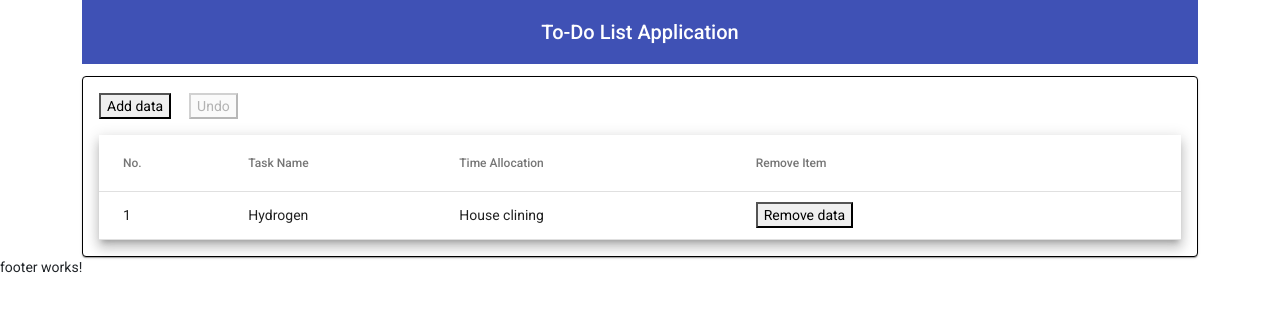
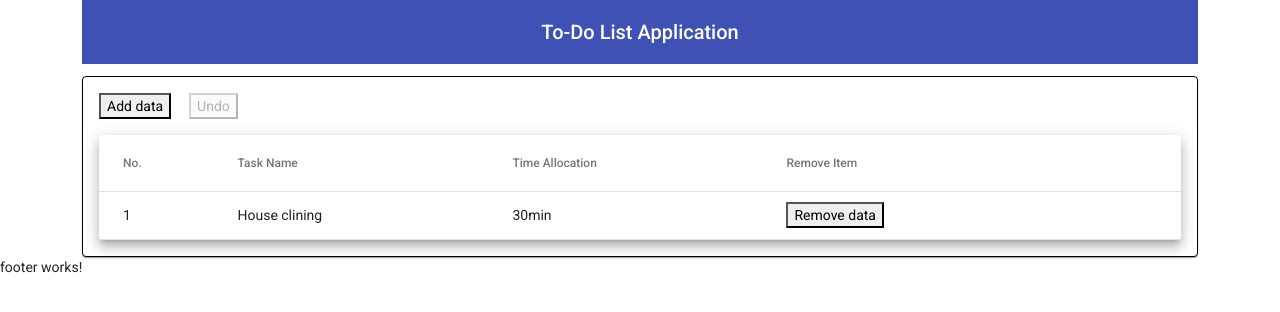
Before and after one commit to dsheetal555/To-Do-List, an Angular app: page / in a window 1280 px wide. Shown: the top 312 px of the page. Built offline with nearby package versions, Linux system fonts and the light colour scheme.

Commit message:
sixth commit

```diff
--- a/src/app/to-do-list/to-do-list.component.html
+++ b/src/app/to-do-list/to-do-list.component.html
@@ -65,7 +65,7 @@
 
                 <mat-form-field class="example-full-width" appearance="fill">
                   <mat-label>Time</mat-label>
-                  <input matInput placeholder="Ex.1" formControlName="timeAllocation">
+                  <input matInput placeholder="Ex.1hr" formControlName="timeAllocation">
                 </mat-form-field>
                 <button type="submit" [disabled]="myForm.invalid" (click)="c()" mat-button matStepperNext>Submit</button>
               </form>
--- a/src/app/to-do-list/to-do-list.model.ts.module.ts
+++ b/src/app/to-do-list/to-do-list.model.ts.module.ts
@@ -12,5 +12,5 @@ export interface removedElement {
 }
 
 export const ELEMENT_DATA: TodoListElement[] = [
-    {position: 1, taskName: 'Hydrogen', timeAllocation: 'House clining', isDeleted: false},
+    {position: 1, taskName: 'House clining', timeAllocation: '30min', isDeleted: false},
 ];
```
